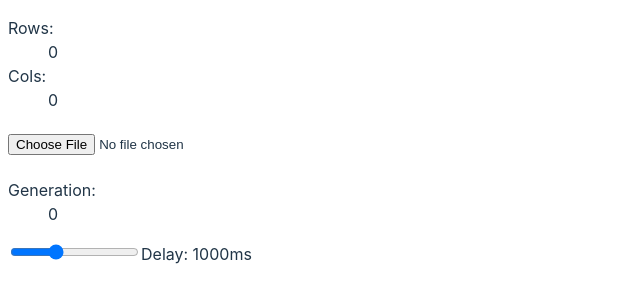
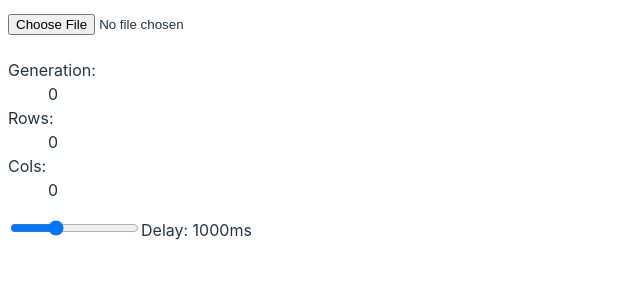
Before and after one commit to andrmaz/life, a React app: page / in a window 1280 px wide. Shown: the top 302 px of the page, without its empty margins (0-640 px from the left). Built offline with nearby package versions, Linux system fonts and the light colour scheme; the HTML template or start-up script is replaced by a standard one.

Commit message:
feat: upload

```diff
--- a/src/App.tsx
+++ b/src/App.tsx
@@ -2,9 +2,8 @@ import * as React from 'react'
 
 import {Grid} from './components/Grid'
 import {Cell} from './components/Cell'
-import {readCols, readRows} from './helpers/main'
 import {Upload} from './components/Upload'
-import {Details} from './components/Details'
+import {readRows, readCols} from './helpers/main'
 
 export const resolution = 600
 
@@ -16,29 +15,23 @@ function App() {
   const onFileUpload: React.ChangeEventHandler<HTMLInputElement> = event => {
     const file = event.target.files?.[0]
     if (file) {
-      file.text().then(setText).catch(console.error)
+      file
+        .text()
+        .then(text => {
+          setText(text)
+          setRows(readRows(text))
+          setCols(readCols(text))
+        })
+        .catch(console.error)
     } else {
       console.warn('Could not find file')
     }
   }
 
-  React.useEffect(() => {
-    if (text.length) {
-      setRows(readRows(text))
-      setCols(readCols(text))
-    }
-  }, [text])
-
   return (
     <>
-      <Details
-        list={[
-          {term: 'Rows:', description: rows},
-          {term: 'Cols:', description: cols},
-        ]}
-      />
       <Upload onChange={onFileUpload} />
-      <Grid cols={cols} rows={rows} text={text}>
+      <Grid text={text} rows={rows} cols={cols}>
         {generation =>
           generation.map((axis, index) => {
             return (
@@ -48,8 +41,8 @@ function App() {
                     <Cell
                       key={index + Math.random()}
                       state={state}
-                      cols={cols}
-                      rows={rows}
+                      rows={generation.length}
+                      cols={generation[0].length}
                     />
                   )
                 })}
--- a/src/components/Grid.tsx
+++ b/src/components/Grid.tsx
@@ -7,18 +7,15 @@ import {Slider} from './Slider'
 import {Details} from './Details'
 
 interface Props<T> {
+  text: string
+  rows: number
   cols: number
-  rows: number
-  text: string
   children: (data: T) => React.ReactNode
 }
 
-export const Grid = ({cols, rows, text, children}: Props<Generation>) => {
+export const Grid = ({text, rows, cols, children}: Props<Generation>) => {
+  const [generation, setGeneration] = React.useState<Generation>([[]])
   const [delay, setDelay] = React.useState(1000)
-  const [generation, setGeneration] = React.useState<Generation>([[]])
-
-  const onDelayUpdate: React.ChangeEventHandler<HTMLInputElement> = event =>
-    setDelay(parseInt(event.target.value))
 
   React.useEffect(() => {
     setGeneration(draw(build(cols, rows), parse(text)))
@@ -31,10 +28,17 @@ export const Grid = ({cols, rows, text, children}: Props<Generation>) => {
     return () => clearInterval(timeout)
   })
 
+  const onDelayUpdate: React.ChangeEventHandler<HTMLInputElement> = event =>
+    setDelay(parseInt(event.target.value))
+
   return (
     <>
       <Details
-        list={[{term: 'Generation:', description: countLiveCells(generation)}]}
+        list={[
+          {term: 'Generation:', description: countLiveCells(generation)},
+          {term: 'Rows:', description: rows},
+          {term: 'Cols:', description: cols},
+        ]}
       />
       <Slider onChange={onDelayUpdate} value={delay} />
       <div
```
Also changed, not shown: public/population_state_10x10_36.txt, public/population_state_11x5_20.txt.
